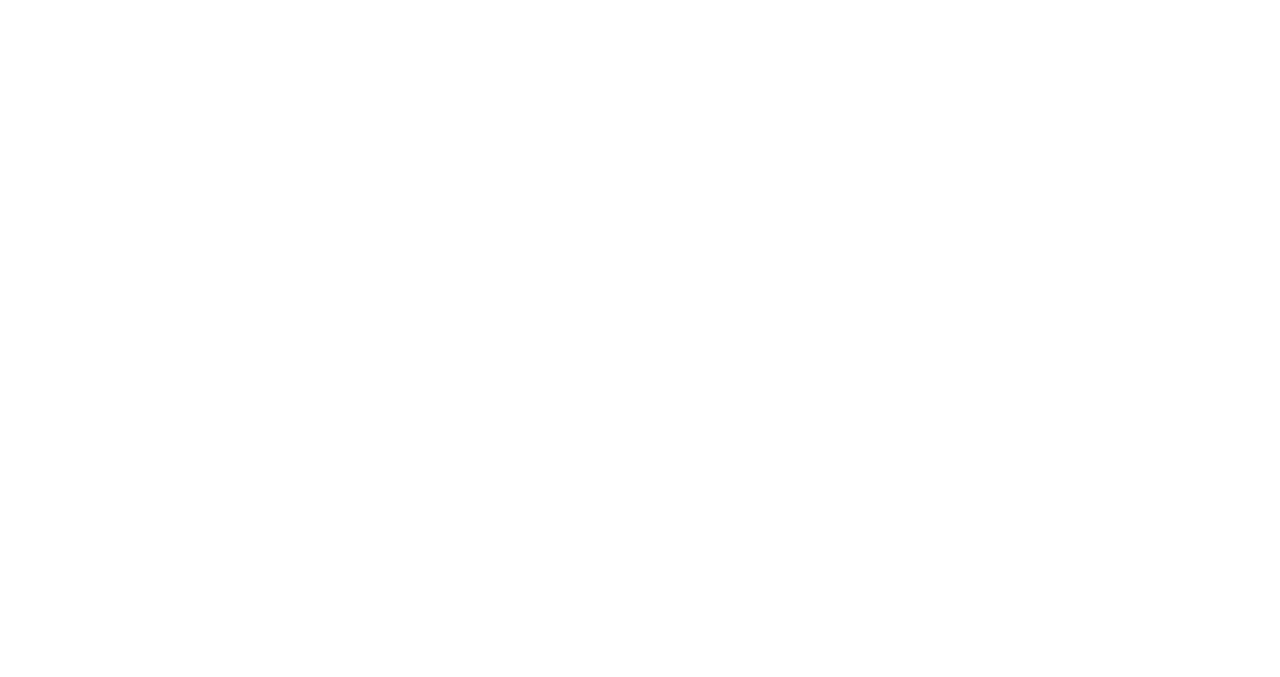
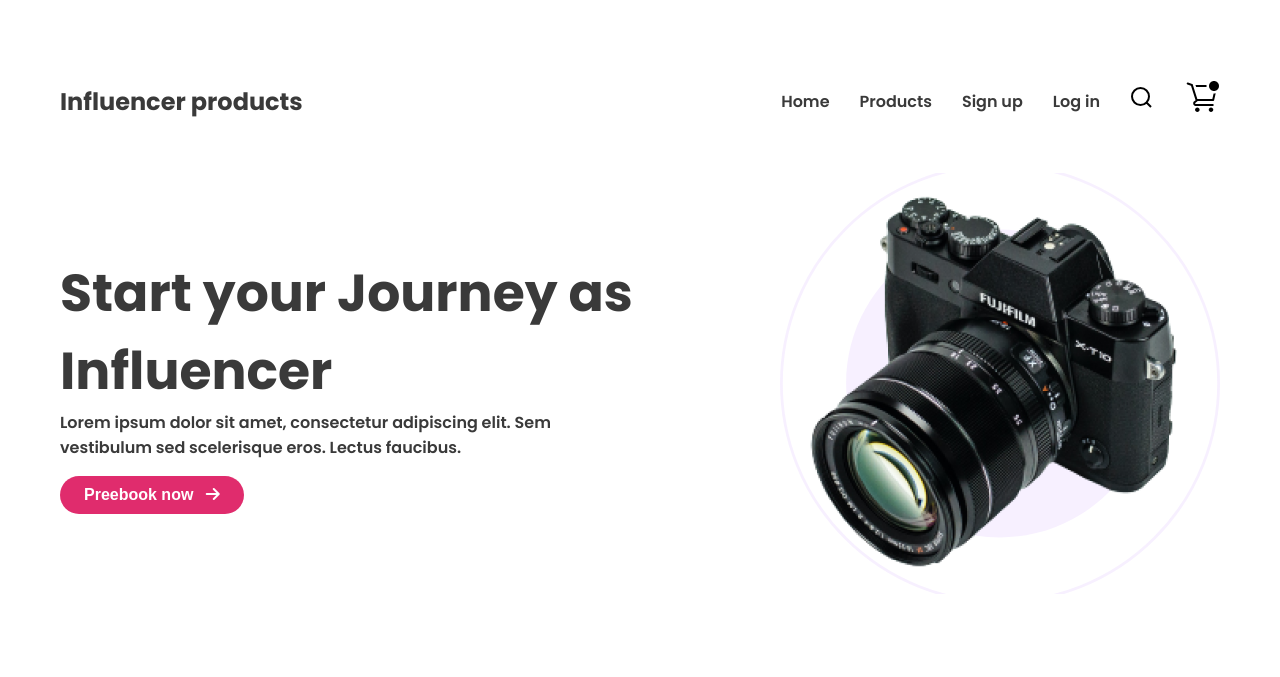
Before and after one commit to rahimsultan/influencer-gear, a plain HTML site: page indeex.html in a window 1280 px wide. Drawn offline with Linux system fonts and the light colour scheme.

Commit message:
header area

```diff
--- a/indeex.html
+++ b/indeex.html
@@ -4,7 +4,54 @@
     <meta charset="UTF-8" />
     <meta name="viewport" content="width=device-width, initial-scale=1.0" />
     <title>Influencer Gear</title>
+    <!-- Font Awesome -->
+    <script
+      src="https://kit.fontawesome.com/d2675ca39a.js"
+      crossorigin="anonymous"
+    ></script>
+    <!-- Css Link -->
     <link rel="stylesheet" href="style.css" />
   </head>
-  <body></body>
+  <body>
+    <header>
+      <nav>
+        <h3 class="logo">Influencer products</h3>
+        <ul>
+          <li>
+            <a href="/">Home</a>
+          </li>
+          <li>
+            <a href="#">Products</a>
+          </li>
+          <li>
+            <a href="#">Sign up</a>
+          </li>
+          <li>
+            <a href="#">Log in</a>
+          </li>
+          <li>
+            <a href="#"><img src="./logos/icon/search.svg" /></a>
+          </li>
+          <li>
+            <a href="#"><img src="./logos/icon/cart.svg" /></a>
+          </li>
+        </ul>
+      </nav>
+      <div class="header-banner">
+        <div class="header__content">
+          <h1 class="header__title">Start your Journey as Influencer</h1>
+          <p class="header__des">
+            Lorem ipsum dolor sit amet, consectetur adipiscing elit. Sem
+            vestibulum sed scelerisque eros. Lectus faucibus.
+          </p>
+          <button class="btn">
+            Preebook now <i class="fa-solid fa-arrow-right"></i>
+          </button>
+        </div>
+        <div class="header__img">
+          <img src="./images/main-camera.png" />
+        </div>
+      </div>
+    </header>
+  </body>
 </html>
--- a/style.css
+++ b/style.css
@@ -5,3 +5,131 @@
   padding: 0;
   box-sizing: border-box;
 }
+
+body {
+  font-family: "Poppins", sans-serif;
+}
+
+a {
+  text-decoration: none;
+}
+
+li {
+  list-style: none;
+}
+
+/* Header Design */
+
+header {
+  max-width: 1200px;
+  margin: 0 auto;
+  padding: 80px 20px;
+}
+
+nav {
+  display: flex;
+  justify-content: space-between;
+  align-items: center;
+  padding-bottom: 50px;
+}
+
+nav ul {
+  display: flex;
+  align-items: center;
+  gap: 30px;
+}
+
+.logo {
+  color: #3a3a3a;
+  font-size: 24px;
+  font-weight: 700;
+}
+
+nav ul li a {
+  color: #3a3a3a;
+  font-size: 16px;
+  font-weight: 600;
+}
+
+nav ul li a img {
+  max-width: 100%;
+}
+
+.header-banner {
+  display: flex;
+  align-items: center;
+  justify-content: space-between;
+}
+
+.header__title {
+  color: #3a3a3a;
+  font-size: 52px;
+  font-weight: 700;
+  max-width: 580px;
+}
+
+.header__des {
+  color: #3a3a3a;
+  font-size: 16px;
+  font-weight: 600;
+  max-width: 500px;
+  margin-bottom: 16px;
+}
+
+.btn {
+  color: white;
+  font-size: 16px;
+  font-weight: 700;
+  padding: 10px 24px;
+  border-radius: 40px;
+  background-color: #e02c6d;
+  border: none;
+  cursor: pointer;
+}
+
+.btn i {
+  margin-left: 8px;
+}
+
+.header__img {
+  background: url("./images/Circle design.svg");
+  background-position: center;
+  background-repeat: no-repeat;
+  background-size: cover;
+}
+
+.header__img img {
+  max-width: 100%;
+}
+
+@media (max-width: 576px) {
+  header {
+    padding: 40px 20px;
+  }
+  nav {
+    flex-direction: column;
+    gap: 20px;
+  }
+  .logo {
+    font-size: 16px;
+  }
+  ul {
+    gap: 10px;
+    flex-wrap: wrap;
+  }
+
+  ul li a,
+  .header__des {
+    font-size: 14px;
+  }
+
+  .header-banner {
+    flex-direction: column-reverse;
+  }
+  .header__content {
+    text-align: center;
+  }
+  .header__title {
+    font-size: 28px;
+  }
+}
```
Also changed, not shown: logos/icon/cart.svg (added), logos/icon/search.svg (added).
